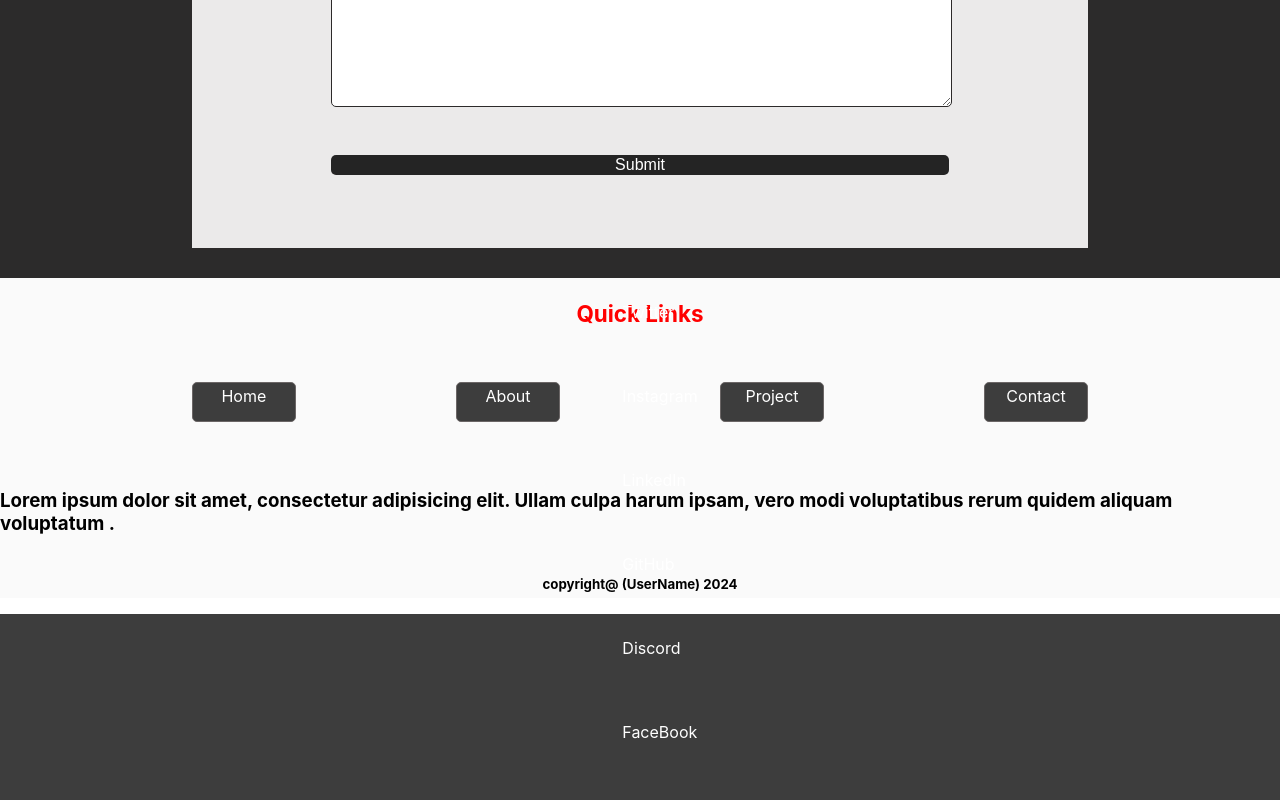
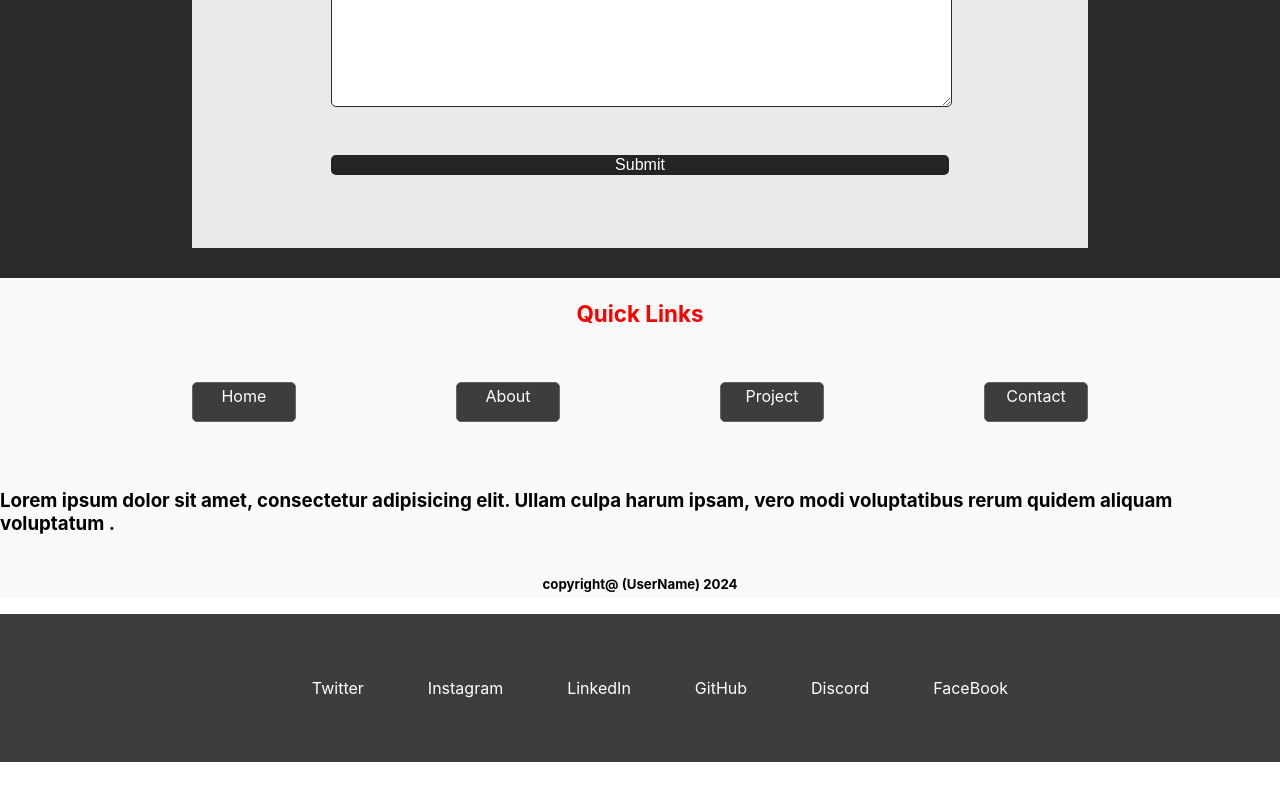
Before and after one commit to Santhosha10/Portfolio-template-web, a React (Create React App) app: page / in a window 1280 px wide. Shown: the part 4084-4884 px from the top of the page. After the commit the page ends 4846 px from the top, so only its background shows below. Built offline with nearby package versions, Linux system fonts and the light colour scheme; the HTML template or start-up script is replaced by a standard one.

Commit message:
Update footer.css

```diff
--- a/src/Components/Footer/footer.css
+++ b/src/Components/Footer/footer.css
@@ -54,6 +54,10 @@
     justify-content: space-around;
     align-items: flex-end;
 }
+.social-acc ul{
+    display:flex;
+    justify-content:center;
+}
 .social-acc li{
     list-style:none;
     padding: 2rem;
```
